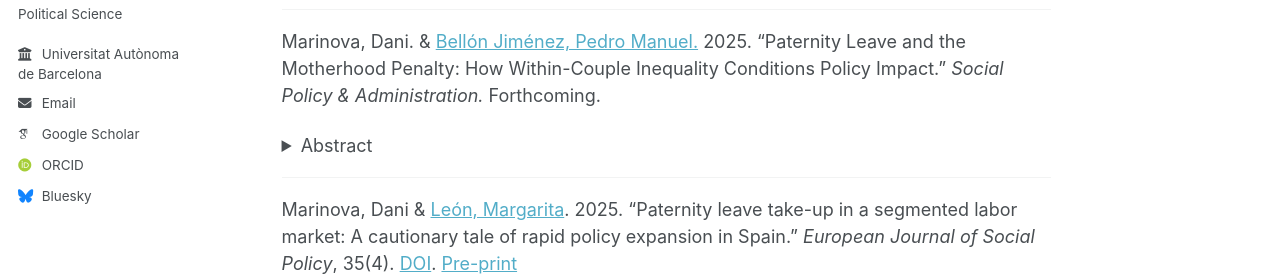
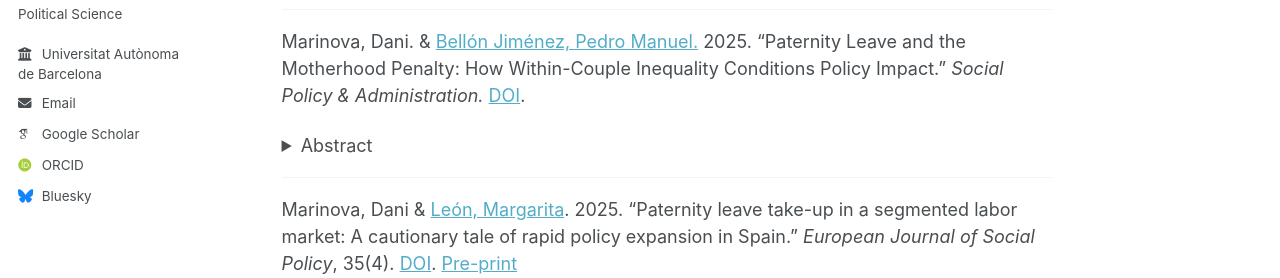
Before and after one commit to danimarinova/web, a Jekyll site: the page built from _pages/publications.md, in a window 1280 px wide and 900 px high. Shown: the part 324-602 px from the top of the window. Built offline with Jekyll 4.4.1, drawn with Linux system fonts in a browser that asks for light colours; some web fonts are replaced; a script that is not in the unit is left out.

Commit message:
Update publications.md

```diff
--- a/_pages/publications.md
+++ b/_pages/publications.md
@@ -19,7 +19,7 @@ A basic premise of research on welfare state spending is that electoral incentiv
 
 ---
 
-Marinova, Dani. & [Bellón Jiménez, Pedro Manuel.](https://orcid.org/0000-0002-5921-0235) 2025. “Paternity Leave and the Motherhood Penalty: How Within-Couple Inequality Conditions Policy Impact.” *Social Policy & Administration.* Forthcoming.
+Marinova, Dani. & [Bellón Jiménez, Pedro Manuel.](https://orcid.org/0000-0002-5921-0235) 2025. “Paternity Leave and the Motherhood Penalty: How Within-Couple Inequality Conditions Policy Impact.” *Social Policy & Administration.* [DOI](http://doi.org/10.1111/spol.70034).
 
 <details>
 <summary>Abstract</summary>
```
